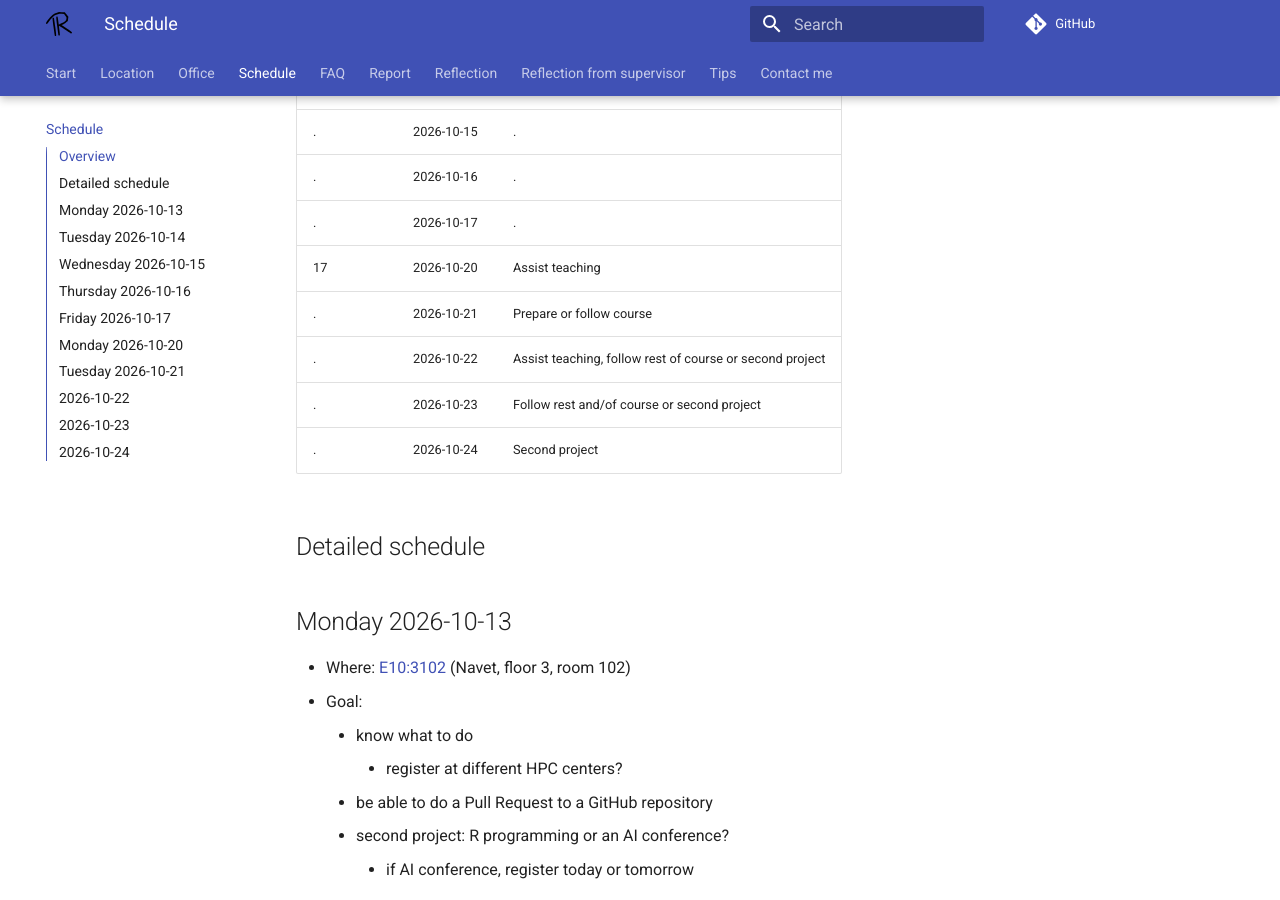
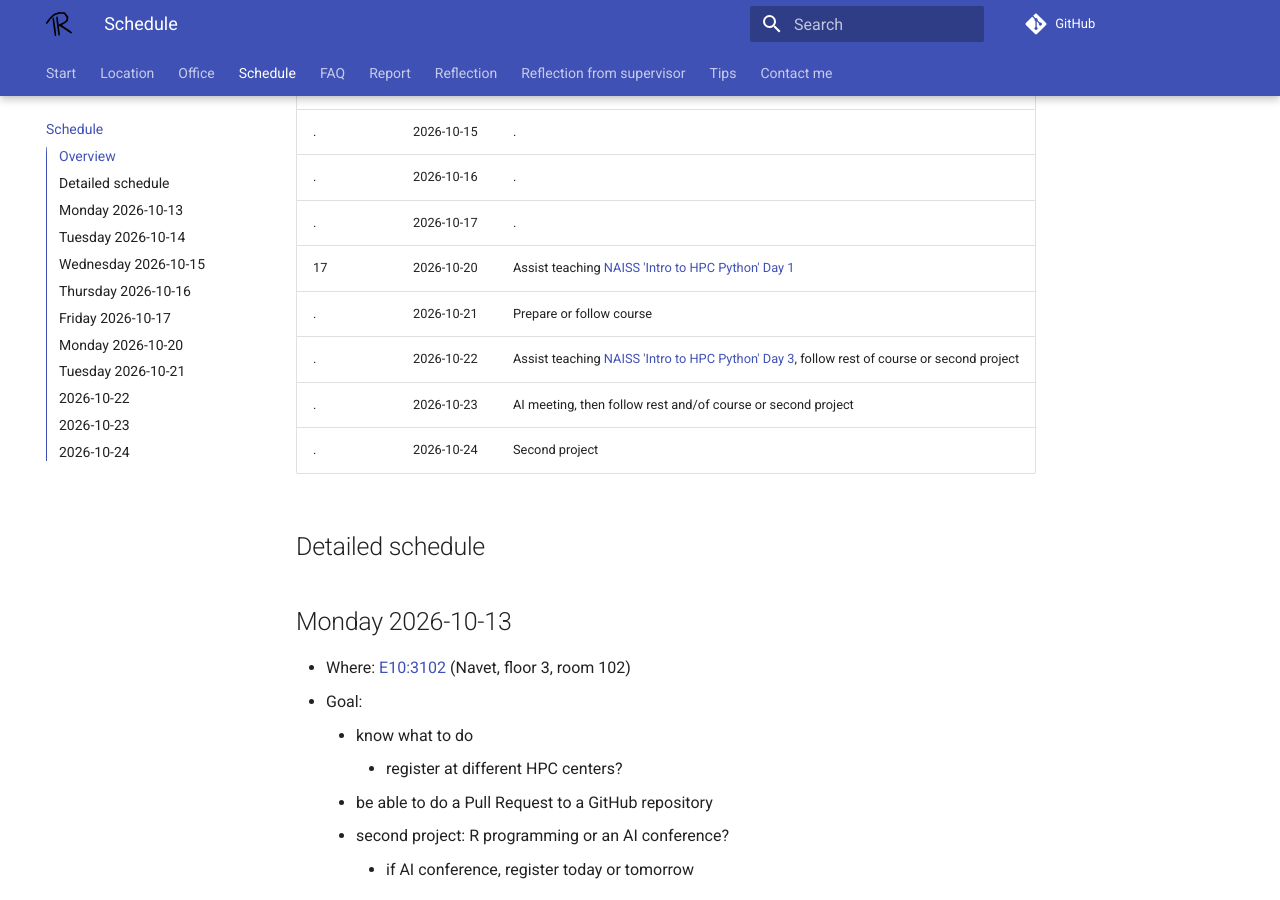
Before and after one commit to richelbilderbeek/prao_wilmer_20260413, an MkDocs documentation site: the page built from docs/schedule.md, in a window 1280 px wide and 900 px high, scrolled down 306 px. Built offline with MkDocs 1.6.1 and Material for MkDocs 9.7.7, drawn with Linux system fonts in a browser that asks for light colours; comment, search, counter and statistics services are not loaded.

Commit message:
Update schedule

```diff
--- a/docs/schedule.md
+++ b/docs/schedule.md
@@ -9,10 +9,10 @@
 .   |2026-10-15|.
 .   |2026-10-16|.
 .   |2026-10-17|.
-17  |2026-10-20|Assist teaching
+17  |2026-10-20|Assist teaching [NAISS 'Intro to HPC Python' Day 1](https://uppmax.github.io/naiss_intro_python/)
 .   |2026-10-21|Prepare or follow course
-.   |2026-10-22|Assist teaching, follow rest of course or second project
-.   |2026-10-23|Follow rest and/of course or second project
+.   |2026-10-22|Assist teaching [NAISS 'Intro to HPC Python' Day 3](https://uppmax.github.io/HPC-python/schedule.html#day-3-basic-analysis-big-data-and-batch-jobs), follow rest of course or second project
+.   |2026-10-23|AI meeting, then follow rest and/of course or second project
 .   |2026-10-24|Second project
 
 ## Detailed schedule
```
